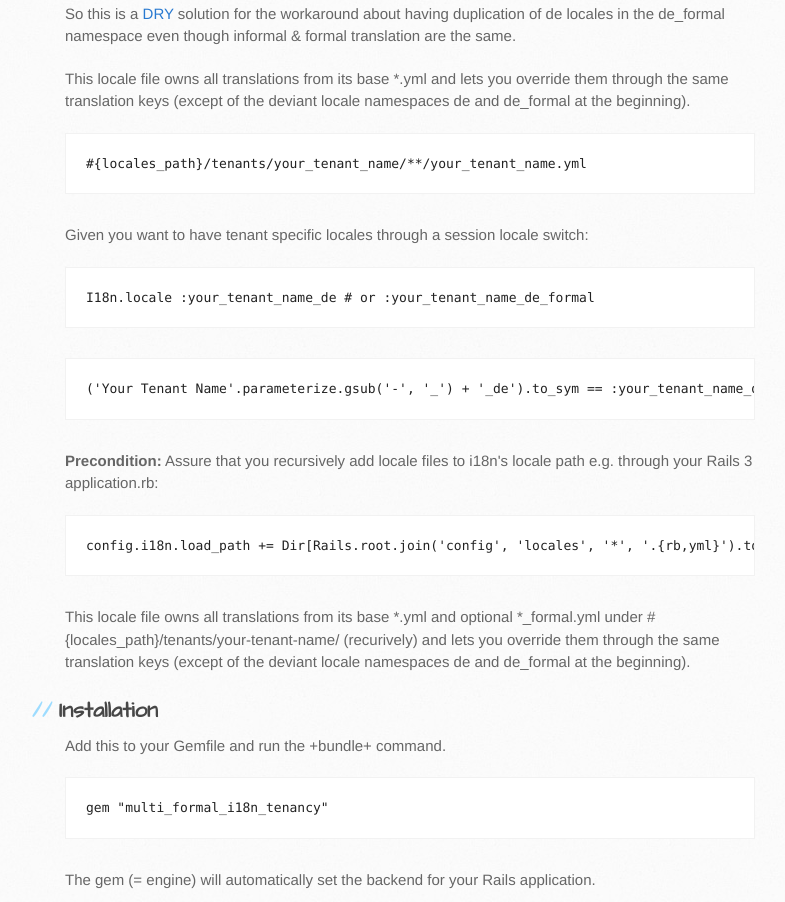
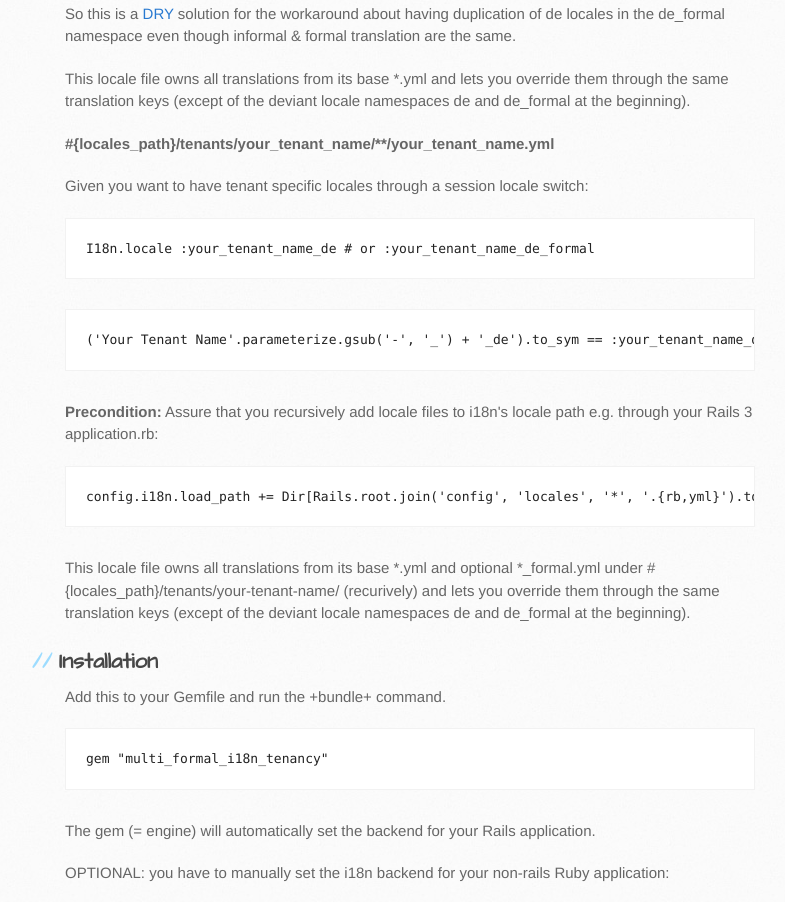
Before and after one commit to volontarian/multi_formal_i18n_tenancy, a plain HTML site: page index.html in a window 1280 px wide. Shown: the part 1731-2633 px from the top of the page, without its empty margins (105-890 px from the left). Drawn offline with Linux system fonts and the light colour scheme.

Commit message:
Update gh-pages

```diff
--- a/index.html
+++ b/index.html
@@ -45,7 +45,7 @@
 
 <p>This locale file owns all translations from its base *.yml and lets you override them through the same translation keys (except of the deviant locale namespaces de and de_formal at the beginning).</p>
 
-<pre><b>#{locales_path}/tenants/your_tenant_name/**/your_tenant_name.yml</b></pre>
+<p><span style="font-weight:bold">#{locales_path}/tenants/your_tenant_name/**/your_tenant_name.yml</span></p>
 
 <p>Given you want to have tenant specific locales through a session locale switch:</p>
 
```
